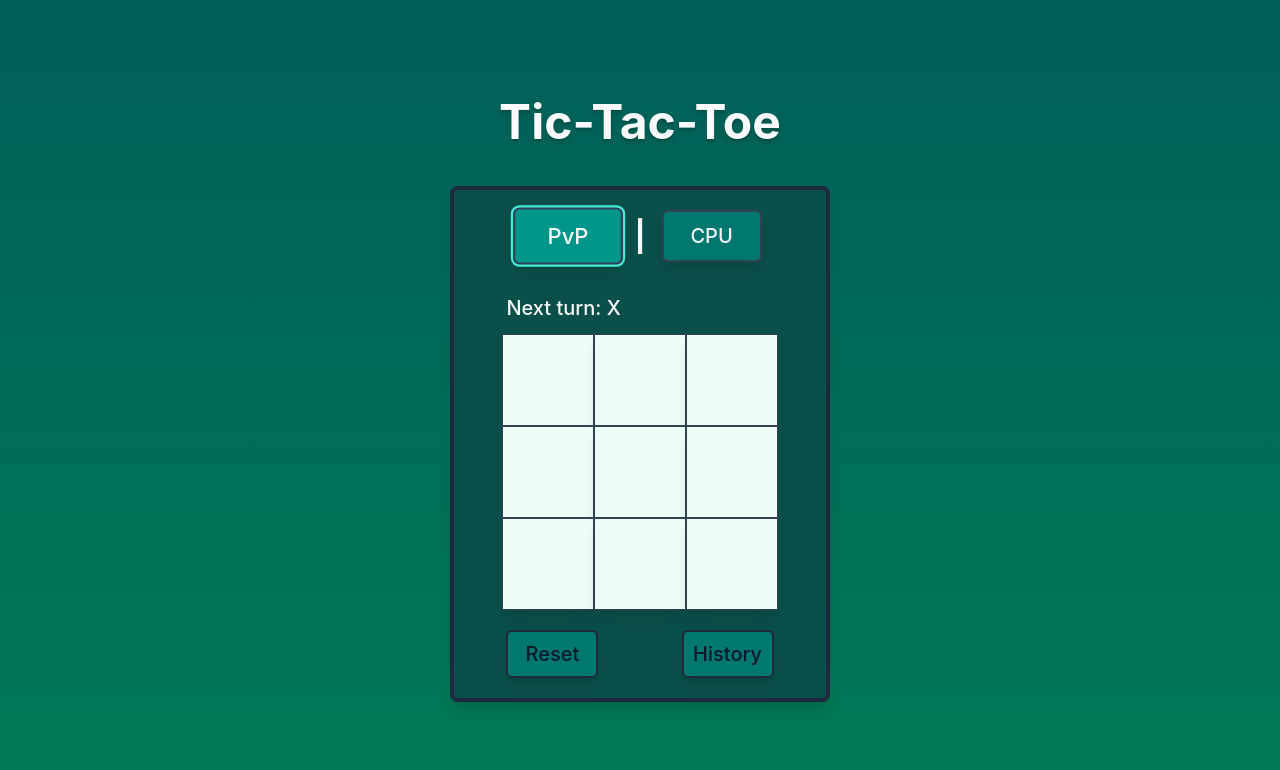
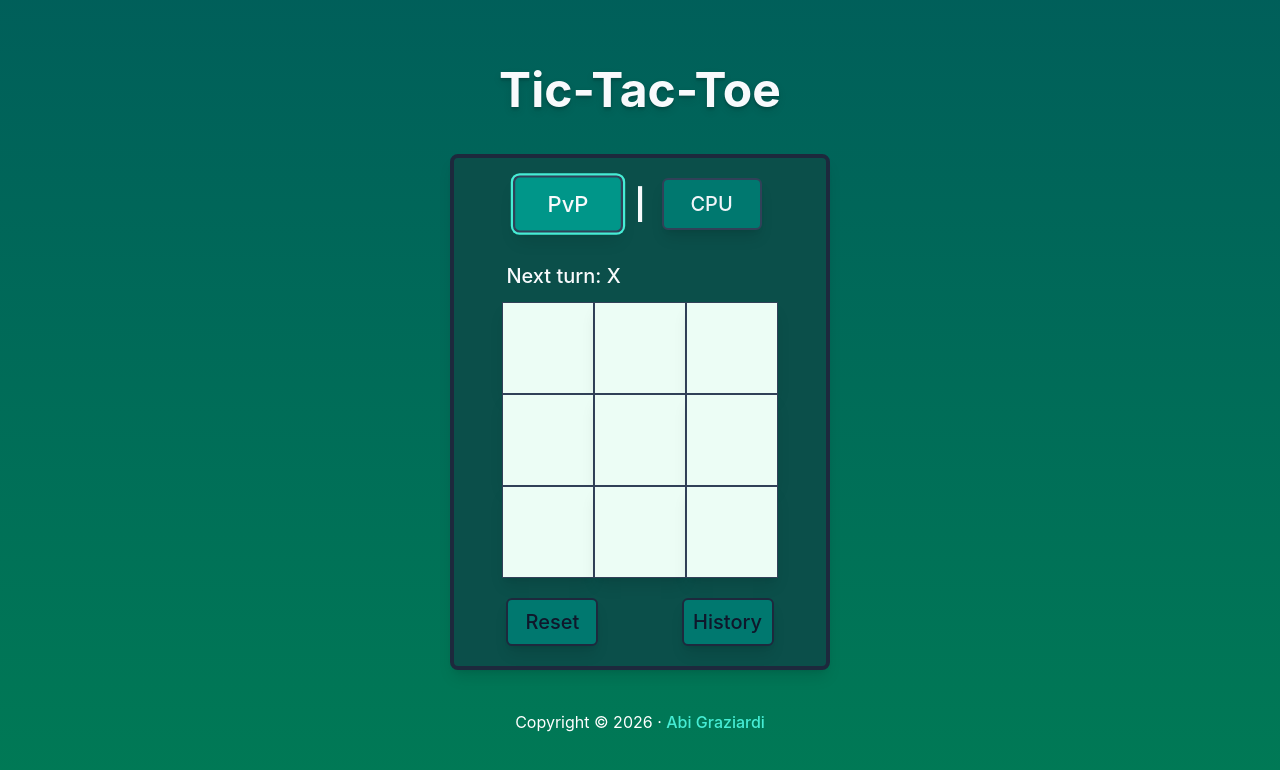
Before and after one commit to abigraziardi/tic-tac-toe, a React (Vite) app: page / in a window 1280 px wide. Shown: the top 770 px of the page. Built offline with nearby package versions, Linux system fonts and the light colour scheme.

Commit message:
Tambahkan footer

```diff
--- a/src/App.jsx
+++ b/src/App.jsx
@@ -1,3 +1,4 @@
+import Footer from "./pages/footer/Footer";
 import Header from "./pages/header/Header";
 import Main from "./pages/main/Main";
 
@@ -6,6 +7,7 @@ export default function App() {
     <div className="bg-linear-to-b from-teal-800 to-emerald-700 w-full min-h-screen flex flex-col items-center justify-center gap-10">
       <Header />
       <Main />
+      <Footer />
     </div>
   );
 }
--- /dev/null
+++ b/src/pages/footer/Footer.jsx
@@ -0,0 +1,12 @@
+export default function Footer() {
+  return (
+    <footer className="text-center text-white">
+      Copyright &copy; 2026 ·{" "}
+      <span className="text-teal-300 font-medium hover:text-teal-500 transition-colors">
+        <a href="https://abigraziardi.github.io/portfolio/" target="_blank">
+          Abi Graziardi
+        </a>
+      </span>
+    </footer>
+  );
+}
```
